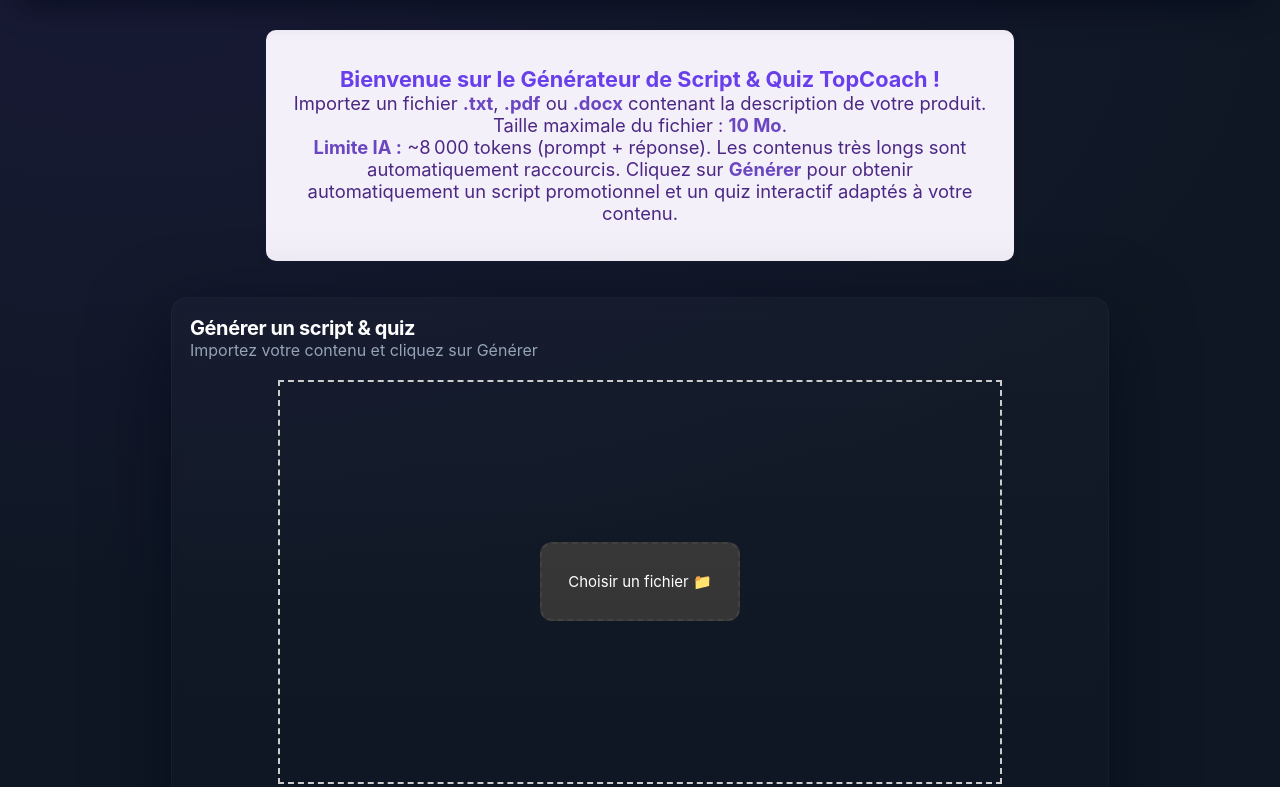
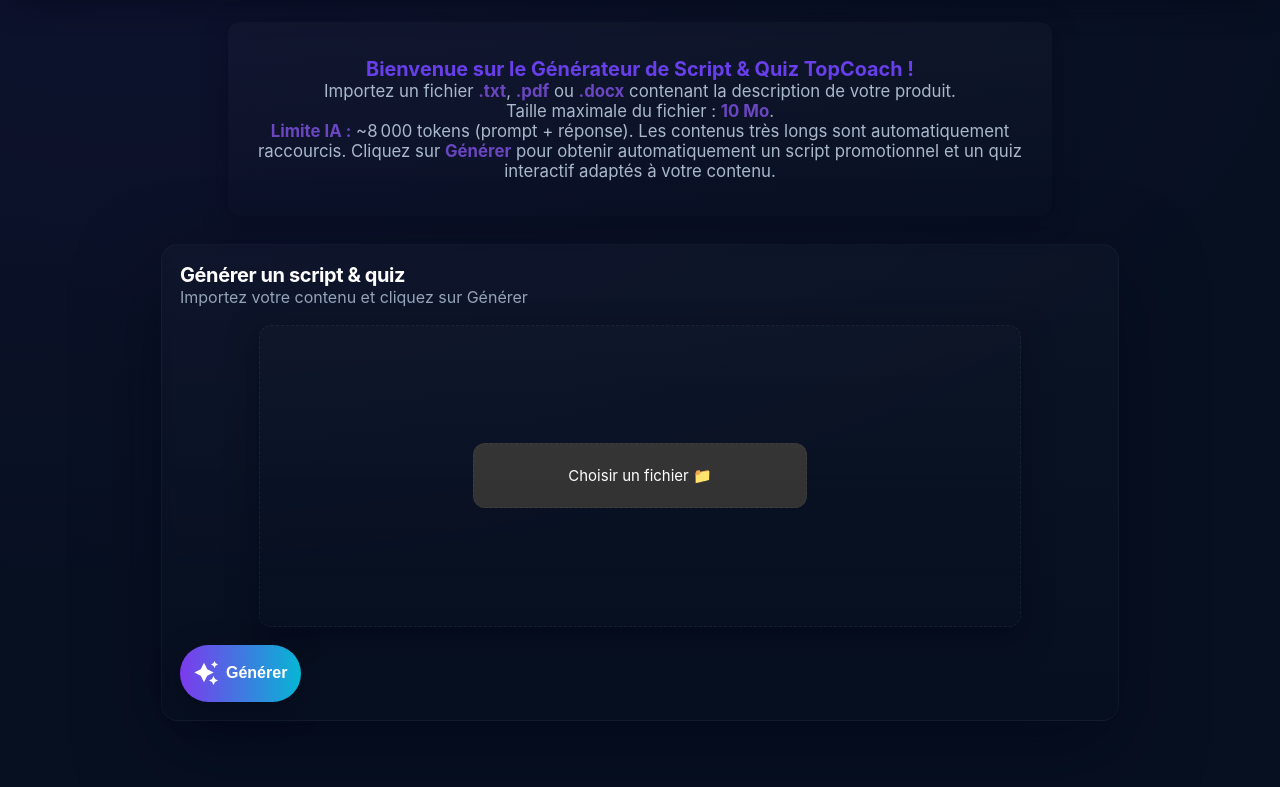
Before and after one commit to guigzlsx/Script-Quiz_Generator_Deploy, a plain HTML site: page index.html in a window 1280 px wide. Shown: the part 97-884 px from the top of the page. After the commit the page ends 862 px from the top, so only its background shows below. Drawn offline with nearby package versions, Linux system fonts and the light colour scheme; a web font is replaced by a local one.

Commit message:
update style

```diff
--- a/index.html
+++ b/index.html
@@ -28,8 +28,8 @@
                     <input type="checkbox" id="englishOption">
                     Generate in English <img src="image/gb-flag.png" alt="UK flag" style="height:1.2em;vertical-align:middle; margin-left:2px;">
                 </label>
-                <button class="btn-1" onclick="window.location.href='pdf_tools.html'">PDF Tools</button>
-                <button id="clearScriptButton" class="clear-btn">Effacer le script</button>
+                <button class="btn btn-ghost btn-1" onclick="window.location.href='pdf_tools.html'">PDF Tools</button>
+                <button id="clearScriptButton" class="clear-btn btn btn-sm">Effacer le script</button>
 
             </nav>
         </div>
@@ -57,12 +57,12 @@
                 </div>
             </header>
             <div class="card-body">
-                <div class="file-upload-container">
+                <div class="file-upload-container drop-area">
                     <input type="file" id="fileInput" accept=".txt, .pdf, .docx">
-                    <label for="fileInput" class="custom-file-upload">Choisir un fichier 📁</label>
+                    <label for="fileInput" class="custom-file-upload" role="button" tabindex="0" aria-label="Choisir un fichier">Choisir un fichier 📁</label>
                 </div>
 
-                <button class="btn-9" id="uploadButton">
+                <button class="btn btn-primary btn-9" id="uploadButton">
                     <svg height="24" width="24" fill="#FFFFFF" viewBox="0 0 24 24" class="sparkle">
                         <path d="M10,21.236,6.755,14.745.264,11.5,6.755,8.255,10,1.764l3.245,6.491L19.736,11.5l-6.491,3.245ZM18,21l1.5,3L21,21l3-1.5L21,18l-1.5-3L18,18l-3,1.5ZM19.333,4.667,20.5,7l1.167-2.333L24,3.5,21.667,2.333,20.5,0,19.333,2.333,17,3.5Z"></path>
                     </svg>
@@ -82,15 +82,15 @@
         <pre id="scriptOutput"></pre>
         <div id="quizOutput"></div>
         <div class="export-buttons">
-            <button id="exportQuizExcel" class="btn-1">Exporter le quiz en Excel</button>
-            <button id="exportScriptDocx" class="btn-1">Exporter le script en DOCX</button>
+            <button id="exportQuizExcel" class="btn btn-ghost btn-1">Exporter le quiz en Excel</button>
+            <button id="exportScriptDocx" class="btn btn-ghost btn-1">Exporter le script en DOCX</button>
         </div>
         <section class="page-description">
             <p>Après la génération, vous pouvez directement exporter le script en fichier Word (DOCX) ou le quiz en fichier Excel (XLSX). Cliquez sur le bouton d'export souhaité pour obtenir votre fichier prêt à l'emploi.</p>
         </section>
     </div>
 
-    <button id="clearAllButton" class="clear-btn" style="margin: 20px auto; display:none;">Supprimer tout</button>
+    <button id="clearAllButton" class="clear-btn btn btn-sm" style="margin: 20px auto; display:none;">Supprimer tout</button>
 
     <script type="module" src="script.js" defer></script>
 </body>
--- a/pdf_tools.html
+++ b/pdf_tools.html
@@ -3,6 +3,7 @@
 <head>
   <meta charset="UTF-8" />
   <meta name="viewport" content="width=device-width, initial-scale=1.0" />
+  <link rel="icon" href="image/thunder-only-square.png" type="image/x-icon">
   <title>PDF Tools - Convert & Merge</title>
   <link rel="stylesheet" href="style.css">
 </head>
--- a/style.css
+++ b/style.css
@@ -4,11 +4,11 @@
     --muted: #94a3b8;
     --accent: linear-gradient(90deg,#7c3aed,#06b6d4);
     --glass: rgba(255,255,255,0.04);
-    font-family: 'Inter', system-ui, -apple-system, 'Segoe UI', Roboto, 'Helvetica Neue', Arial;
+    font-family: 'Proxima Nova', 'Inter', system-ui, -apple-system, 'Segoe UI', Roboto, 'Helvetica Neue', Arial;
     margin: 0;
-    padding: 20px;
-    background: radial-gradient(1200px 600px at 10% 10%, rgba(124,58,237,0.08), transparent), #0f1724;
-    color: #e6eef8;
+    padding: 16px;
+    background: radial-gradient(1200px 600px at 10% 10%, rgba(124,58,237,0.06), transparent), #071021;
+    color: var(--text);
     overflow-x: hidden;
 }
 
@@ -39,10 +39,9 @@
 
 header img{
     width: auto;
-    height: 32px;
-    margin-bottom: -6px;
-
-
+    height: 36px;
+    margin-bottom: 0;
+    display: block;
 }
 
 
@@ -127,18 +126,23 @@
     flex-direction: column;
     align-items: center;
     justify-content: center;
-    margin: 20px auto;
-    width: 80%;
-    height: 50vh;
-    border: 2px dashed #ccc;
-    transition: border-color 0.3s, background-color 0.3s;
+    margin: 18px auto;
+    width: 100%;
+    max-width: 720px;
+    min-height: 260px;
+    border-radius: 14px;
+    padding: 18px;
+    background: linear-gradient(180deg, rgba(255,255,255,0.012), rgba(0,0,0,0.02));
+    border: 1px solid rgba(255,255,255,0.03);
+    box-shadow: 0 10px 30px rgba(2,6,23,0.55);
+    transition: border-color 0.28s ease, background 0.28s ease, transform 0.18s ease;
 }
 
 /* Style du conteneur quand un fichier est glissé dessus */
 .file-upload-container.dragover {
-    border-color: #00a0e9;
-    background-color: #e6f3ff;
-    opacity: 0.5;
+    border-color: rgba(6,182,212,0.95);
+    background: linear-gradient(180deg, rgba(6,182,212,0.03), rgba(255,255,255,0.01));
+    transform: translateY(-4px);
 }
 
 /* Hidden Input */
@@ -148,20 +152,27 @@
 
 /* Custom File Upload Style */
 .custom-file-upload {
-    padding: 28px 26px;
-    border: 2px dashed rgba(255,255,255,0.06);
+    padding: 22px 26px;
+    border: 1px dashed rgba(255,255,255,0.05);
     border-radius: 12px;
-    background: linear-gradient(180deg, rgba(255,255,255,0.02), rgba(255,255,255,0.01));
-    color: var(--muted);
+    background: linear-gradient(180deg, rgba(255,255,255,0.01), rgba(0,0,0,0.01));
+    color: var(--muted-2);
     font-size: 15px;
     text-align: center;
     cursor: pointer;
-    transition: transform 0.12s ease, box-shadow 0.12s ease;
+    display: inline-flex;
+    align-items: center;
+    gap: 12px;
+    justify-content: center;
+    min-width: 280px;
+    transition: transform 0.14s ease, box-shadow 0.14s ease, background 0.14s ease;
 }
 
 .custom-file-upload:hover {
-    border-color: #4c2885;
-    background-color: #e9ecef;
+    border-color: rgba(124,58,237,0.16);
+    background: linear-gradient(180deg, rgba(124,58,237,0.03), rgba(255,255,255,0.01));
+    transform: translateY(-4px);
+    box-shadow: 0 18px 45px rgba(124,58,237,0.06);
 }
 
 /* Focused State */
@@ -204,18 +215,18 @@
 
 .btn-9 {
         margin: 0 auto;
-    display: block;
+        display: inline-flex;
         border: none;
-    width: 14.5rem;
         height: 3.6rem;
         border-radius: 999px;
-    display: flex;
         justify-content: center;
         align-items: center;
         gap: 12px;
+        padding: 0 22px;
         background: var(--accent);
         cursor: pointer;
-    transition: transform 160ms ease, box-shadow 160ms ease;
+        transition: transform 160ms ease, box-shadow 160ms ease, opacity 160ms ease;
+        box-shadow: 0 10px 30px rgba(124,58,237,0.12);
     }
 
   .sparkle {
@@ -247,9 +258,26 @@
 .loader {
     text-align: center;
     margin-top: 20px;
-    font-size: 18px;
-    color: var(--muted);
+    font-size: 16px;
+    color: var(--muted-1);
+    display: flex;
+    align-items: center;
+    gap: 12px;
+    justify-content: center;
 }
+
+/* small spinner before the loader text */
+#loader:before {
+    content: '';
+    display: inline-block;
+    width: 18px;
+    height: 18px;
+    border-radius: 50%;
+    border: 3px solid rgba(255,255,255,0.08);
+    border-top-color: rgba(124,58,237,0.9);
+    animation: spin 900ms linear infinite;
+}
+@keyframes spin { to { transform: rotate(360deg) } }
 
 /* Result Section */
 .result {
@@ -611,15 +639,15 @@
 }
 
 .page-description {
-    margin: 30px auto 20px auto;
-    max-width: 700px;
-    padding: 18px 24px;
-    background: #f4f0fa;
-    border-radius: 10px;
-    font-size: 1.15em;
-    color: #4c2885;
+    margin: 26px auto 18px auto;
+    max-width: 780px;
+    padding: 18px 22px;
+    background: linear-gradient(180deg, rgba(255,255,255,0.02), rgba(0,0,0,0.01));
+    border-radius: 12px;
+    font-size: 1.05em;
+    color: var(--muted-2);
     text-align: center;
-    box-shadow: 0 2px 8px rgba(76, 40, 133, 0.07);
+    box-shadow: 0 6px 26px rgba(2,6,23,0.35);
 }
 
 /* PDF Tools specific styles */
@@ -629,12 +657,12 @@
 }
 
 .card {
-    max-width: 900px;
-    margin: 36px auto;
-    background: linear-gradient(180deg, rgba(124,58,237,0.12), rgba(7,6,23,0.4));
+    max-width: 920px;
+    margin: 28px auto;
+    background: linear-gradient(180deg, rgba(255,255,255,0.02), rgba(0,0,0,0.02));
     border-radius: 14px;
-    padding: 18px;
-    box-shadow: 0 12px 40px rgba(2,6,23,0.6);
+    padding: 20px;
+    box-shadow: 0 20px 60px rgba(2,6,23,0.5);
     border: 1px solid rgba(255,255,255,0.04);
 }
 .card-header { display:flex; justify-content:space-between; align-items:center; gap:12px; }
@@ -666,7 +694,7 @@
     padding: 18px;
     text-align: center;
     background: linear-gradient(180deg, rgba(255,255,255,0.01), transparent);
-    transition: box-shadow 0.18s, transform 0.12s, border-color 0.12s;
+    transition: box-shadow var(--mid), transform var(--mid), border-color var(--mid);
 }
 .drop-area.dragover {
     border-color: rgba(6,182,212,0.9);
```
Also changed, not shown: pdf_tools.js (+15 -2 lines). Lines whose indentation alone changed are shown as unchanged.
